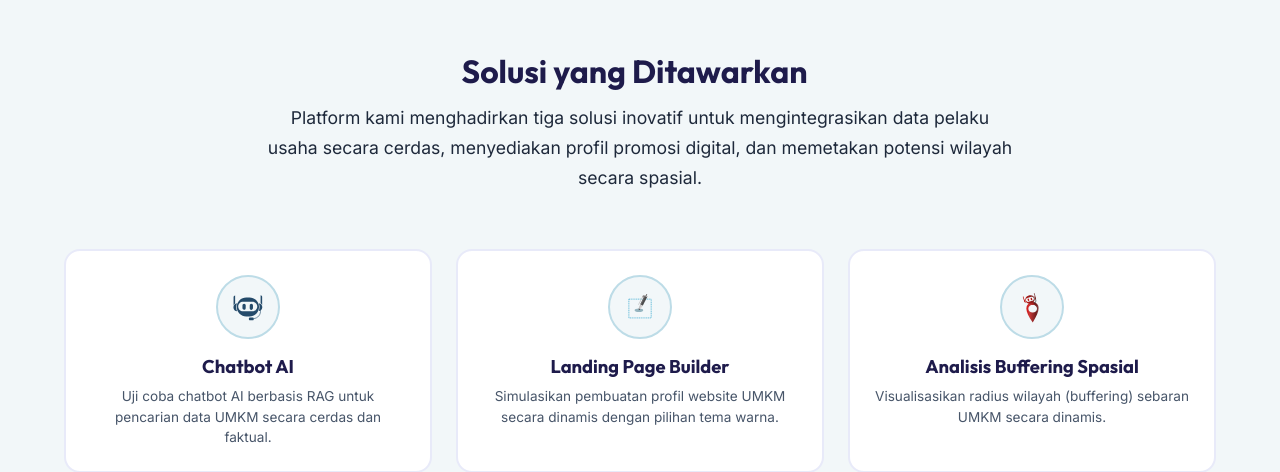
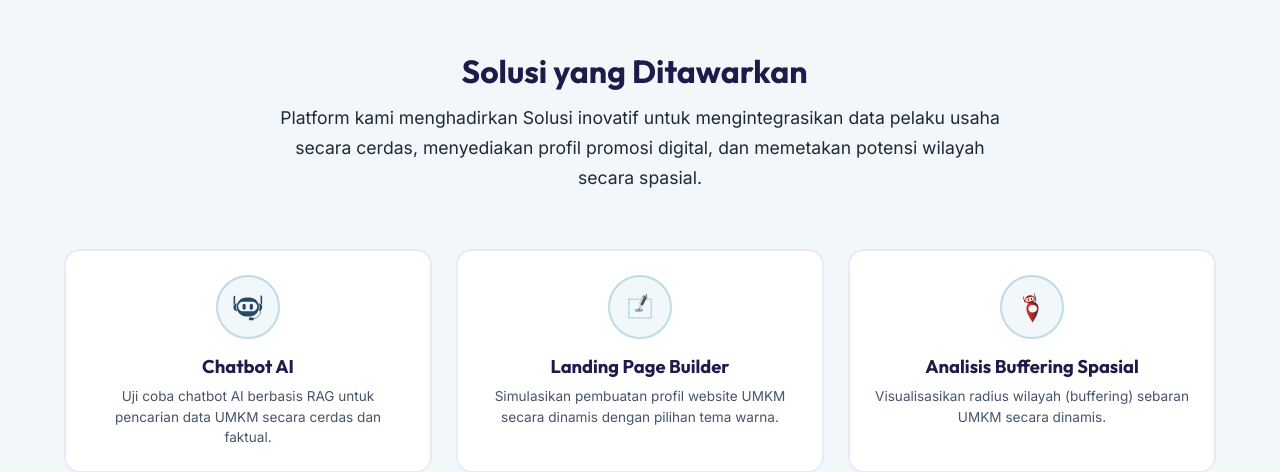
Before and after one commit to bbbyou26/web-gis-kg-rag-by, a Flask app: template templates/beranda.html in a window 1280 px wide. Shown: the part 1550-2022 px from the top of the page. Run offline with Flask 3, Linux system fonts and the light colour scheme; the template is opened without the code that fills it, so the values that code supplies are empty.

Commit message:
Add files via upload

```diff
--- a/templates/beranda.html
+++ b/templates/beranda.html
@@ -121,10 +121,10 @@
         <section id="uji-coba">
             <div class="container">
                 <div class="uji-coba-intro text-center" style="margin-bottom: 56px;">
-                    <h2>Solusi yang Ditawarkan</h2>
+                    <h2>Visualisasi Solusi yang Ditawarkan</h2>
                     <p
                         style="max-width: 750px; margin: 12px auto 0 auto; font-size: 1.1rem; line-height: 1.7; color: var(--text-dark);">
-                        Platform kami menghadirkan tiga solusi inovatif untuk mengintegrasikan data pelaku usaha secara
+                        Platform kami menghadirkan Solusi inovatif untuk mengintegrasikan data pelaku usaha secara
                         cerdas, menyediakan profil promosi digital, dan memetakan potensi wilayah secara spasial.
                     </p>
                 </div>
@@ -321,7 +321,8 @@
                                 </div>
                                 <div class="preview-screen-content" id="builder-preview-card">
                                     <div class="preview-hero-banner" id="preview-banner">
-                                        <img id="preview-image" src="/static/image/kopi cantik belimbing.png" alt="Profile Logo">
+                                        <img id="preview-image" src="/static/image/kopi cantik belimbing.png"
+                                            alt="Profile Logo">
                                     </div>
                                     <div class="preview-profile-info">
                                         <h4 id="preview-title">Kopi Cantik Belimbing</h4>
```
